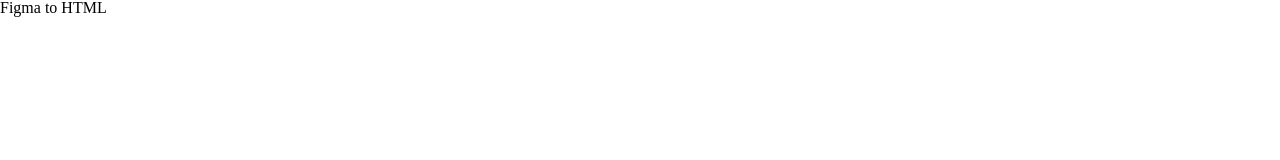
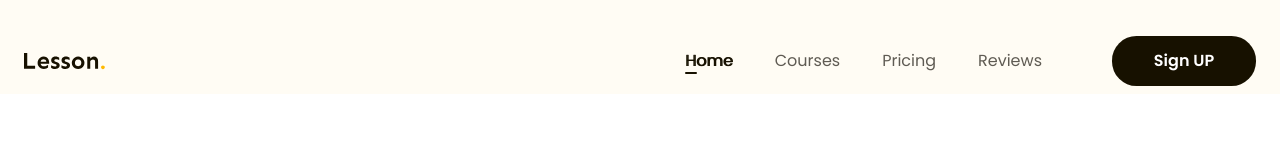
Before and after one commit to vothanhloi2004/FIgma-to-html, a plain HTML site: page index.html in a window 1280 px wide. Shown: the top 160 px of the page. Drawn offline with Linux system fonts and the light colour scheme.

Commit message:
Làm Header

```diff
--- a/assets/css/style.css
+++ b/assets/css/style.css
@@ -8,4 +8,86 @@ html {
 
 body {
   font-size: 1.6rem;
+  font-family: "Poppins", sans-serif;
 }
+
+/* ==============common============== */
+a {
+  text-decoration: none;
+}
+
+.btn {
+  display: inline-block;
+  min-width: 118px;
+  padding: 0px 16px;
+  line-height: 50px;
+  color: #fff;
+  text-align: center;
+  font-size: 1.6rem;
+  font-weight: 600;
+  border-radius: 24.5px;
+  background: #171100;
+}
+
+.main-content {
+  width: 1170px;
+  min-width: calc(100% - 48px);
+  margin-left: auto;
+  margin-right: auto;
+}
+
+/* ==============header============== */
+
+.header {
+  background: #fffcf4;
+}
+.header.fixed {
+  position: sticky;
+  top: -28px;
+}
+.header .body {
+  display: flex;
+  align-items: center;
+  padding: 36px 0 8px;
+}
+
+.nav {
+  margin-left: auto;
+}
+
+.nav ul {
+  display: flex;
+}
+
+.nav a {
+  color: #5f5b53;
+  font-size: 1.6rem;
+  padding: 8px 21px;
+  position: relative;
+}
+.nav li.active a,
+.nav a:hover {
+  color: #171100;
+  /* font-weight: 600; */
+  text-shadow: 1px 0 0 currentColor;
+}
+
+.nav li.active a::after {
+  display: block;
+  position: absolute;
+  left: 21px;
+  bottom: 6px;
+  content: "";
+  width: 12px;
+  height: 2px;
+  border-radius: 1px;
+  background: #171100;
+}
+
+.header .btn-sign-up {
+  min-width: 144px;
+}
+
+.header .action {
+  margin-left: 49px;
+}
--- a/index.html
+++ b/index.html
@@ -3,11 +3,49 @@
   <head>
     <meta charset="UTF-8" />
     <meta name="viewport" content="width=device-width, initial-scale=1.0" />
+
     <link rel="stylesheet" href="assets/css/reset.css" />
+    <link rel="preconnect" href="https://fonts.googleapis.com" />
+    <link rel="preconnect" href="https://fonts.gstatic.com" crossorigin />
+    <link rel="preconnect" href="https://fonts.googleapis.com" />
+    <link rel="preconnect" href="https://fonts.gstatic.com" crossorigin />
+    <link
+      href="https://fonts.googleapis.com/css2?family=Poppins:ital,wght@0,100;0,200;0,300;0,400;0,500;0,600;0,700;0,800;0,900;1,100;1,200;1,300;1,400;1,500;1,600;1,700;1,800;1,900&family=Sen:wght@400..800&display=swap"
+      rel="stylesheet"
+    />
     <link rel="stylesheet" href="assets/css/style.css" />
     <title>Figma to HTML tuhoc.cc</title>
   </head>
-  <body>
-    <h1>Figma to HTML</h1>
+  <body style="height: 10000px">
+    <!-- Header -->
+    <header class="header fixed">
+      <div class="main-content">
+        <div class="body">
+          <!-- Logo -->
+          <img src="assets/img/Logo.svg" alt="Lesson." class="logo" />
+          <!-- Nav -->
+          <nav class="nav">
+            <ul>
+              <li class="active">
+                <a href="#!">Home</a>
+              </li>
+              <li>
+                <a href="#!">Courses</a>
+              </li>
+              <li>
+                <a href="#!">Pricing</a>
+              </li>
+              <li>
+                <a href="#!">Reviews</a>
+              </li>
+            </ul>
+          </nav>
+          <!-- btn action -->
+          <div class="action">
+            <a href="" class="btn btn-sign-up">Sign UP</a>
+          </div>
+        </div>
+      </div>
+    </header>
   </body>
 </html>
```
Also changed, not shown: assets/img/Logo.svg (added).
